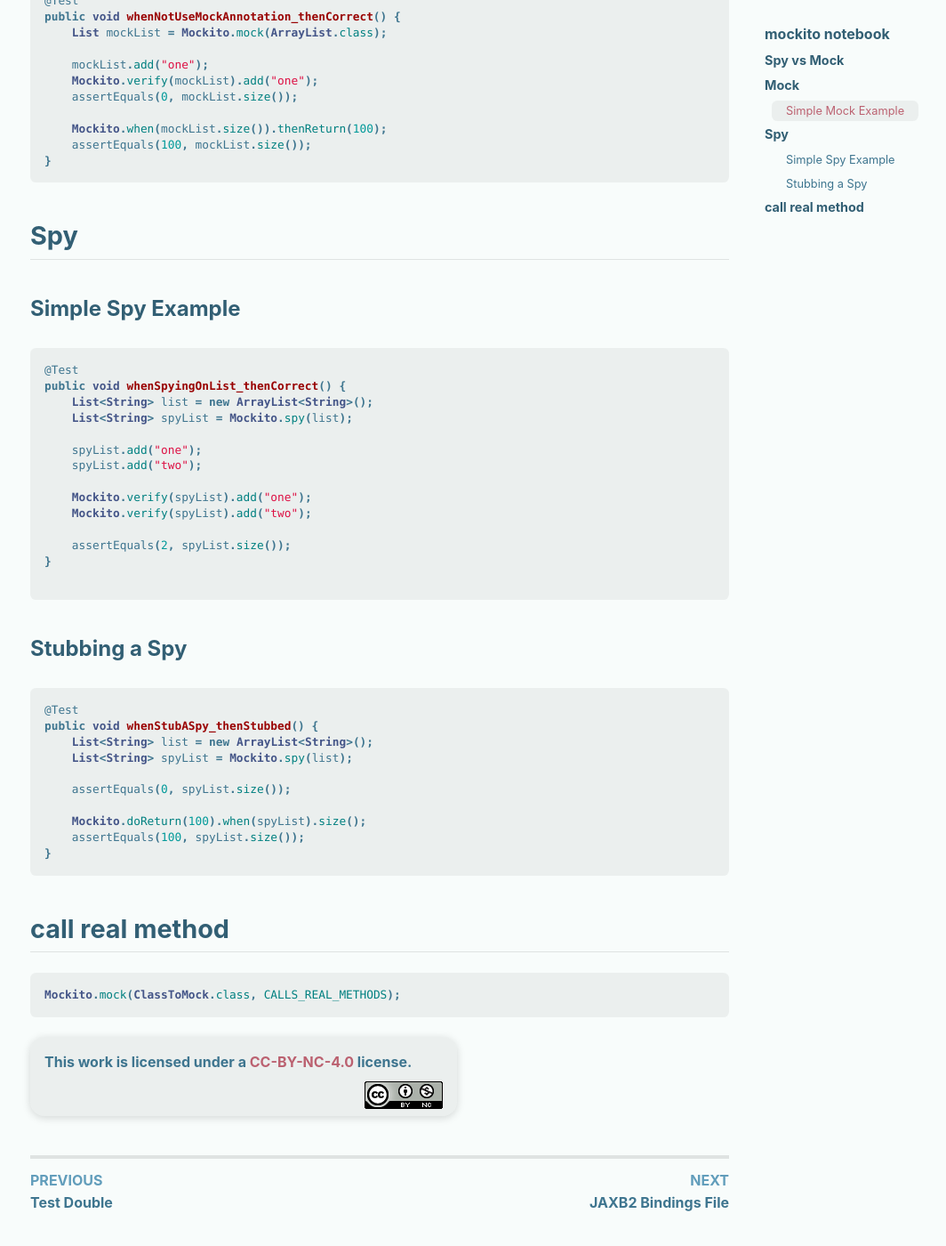
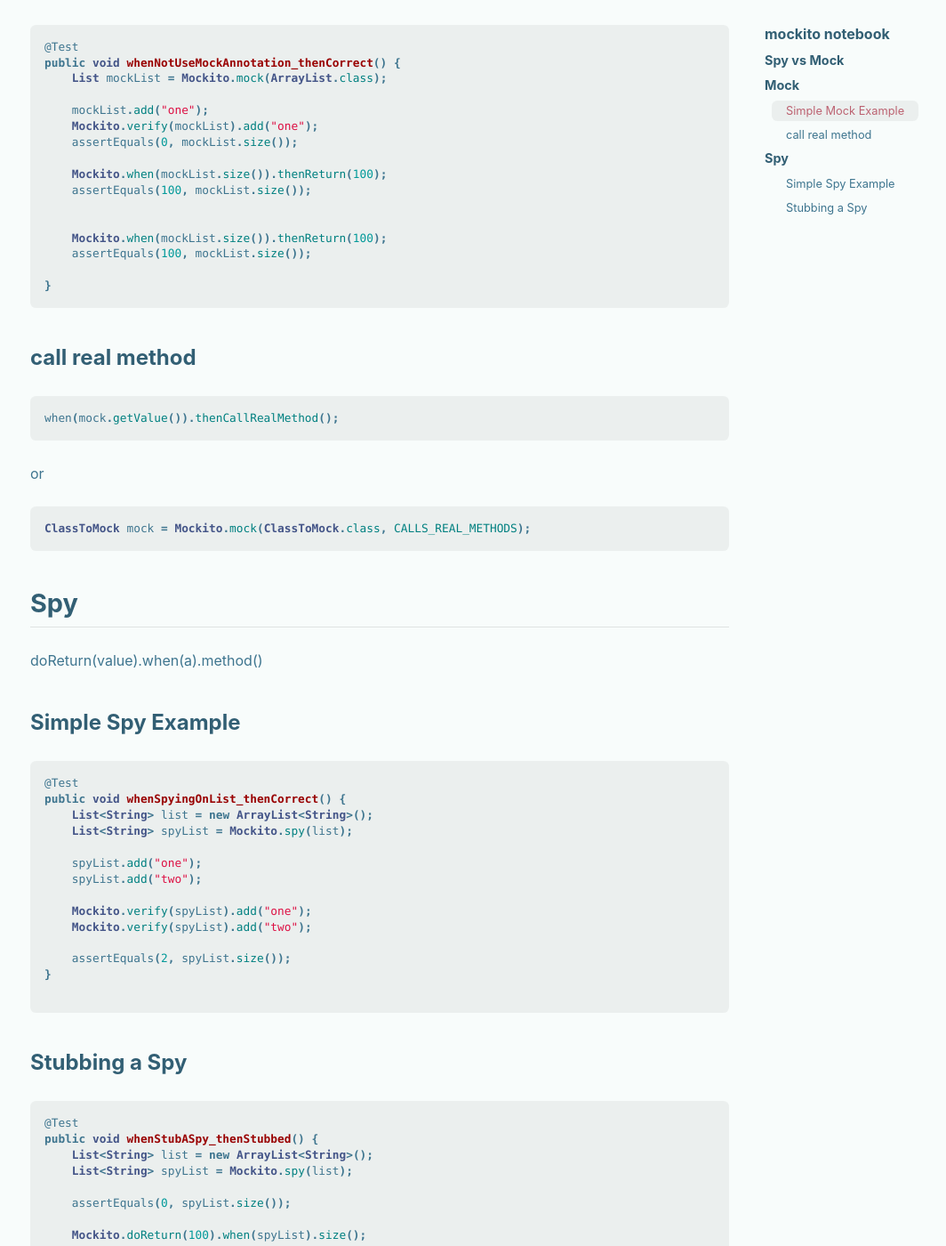
Before and after one commit to MenchiG/notebook, a Jekyll site: the page built from _posts/2018-10-01-mockito.md, in a window 1280 px wide and 1400 px high, scrolled down 716 px. Shown: the whole window at 89% size, without its empty margins (103-1167 px from the left). Built offline with Jekyll 4.4.1, drawn with Linux system fonts in a browser that asks for light colours; nearby versions of some CDN libraries; comment, search, counter and statistics services are not loaded; some of the changed text lies outside the part shown.

Commit message:
update mock

````diff
--- a/_posts/2018-10-01-mockito.md
+++ b/_posts/2018-10-01-mockito.md
@@ -16,6 +16,8 @@ category: java test notebook
 
 ## Mock
 
+when(a.method()).thenReturn(value)
+
 ### Simple Mock Example
 
 ```java
@@ -29,10 +31,28 @@ public void whenNotUseMockAnnotation_thenCorrect() {
 
     Mockito.when(mockList.size()).thenReturn(100);
     assertEquals(100, mockList.size());
+
+
+    Mockito.when(mockList.size()).thenReturn(100);
+    assertEquals(100, mockList.size());
+
 }
 ```
 
+### call real method
+
+```java
+when(mock.getValue()).thenCallRealMethod();
+```
+or
+
+```java
+ClassToMock mock = Mockito.mock(ClassToMock.class, CALLS_REAL_METHODS);
+```
+
 ## Spy
+
+doReturn(value).when(a).method()
 
 ### Simple Spy Example
 
@@ -67,10 +87,3 @@ public void whenStubASpy_thenStubbed() {
     assertEquals(100, spyList.size());
 }
 ```
-
-
-## call real method
-
-```java
-Mockito.mock(ClassToMock.class, CALLS_REAL_METHODS);
-```
````
